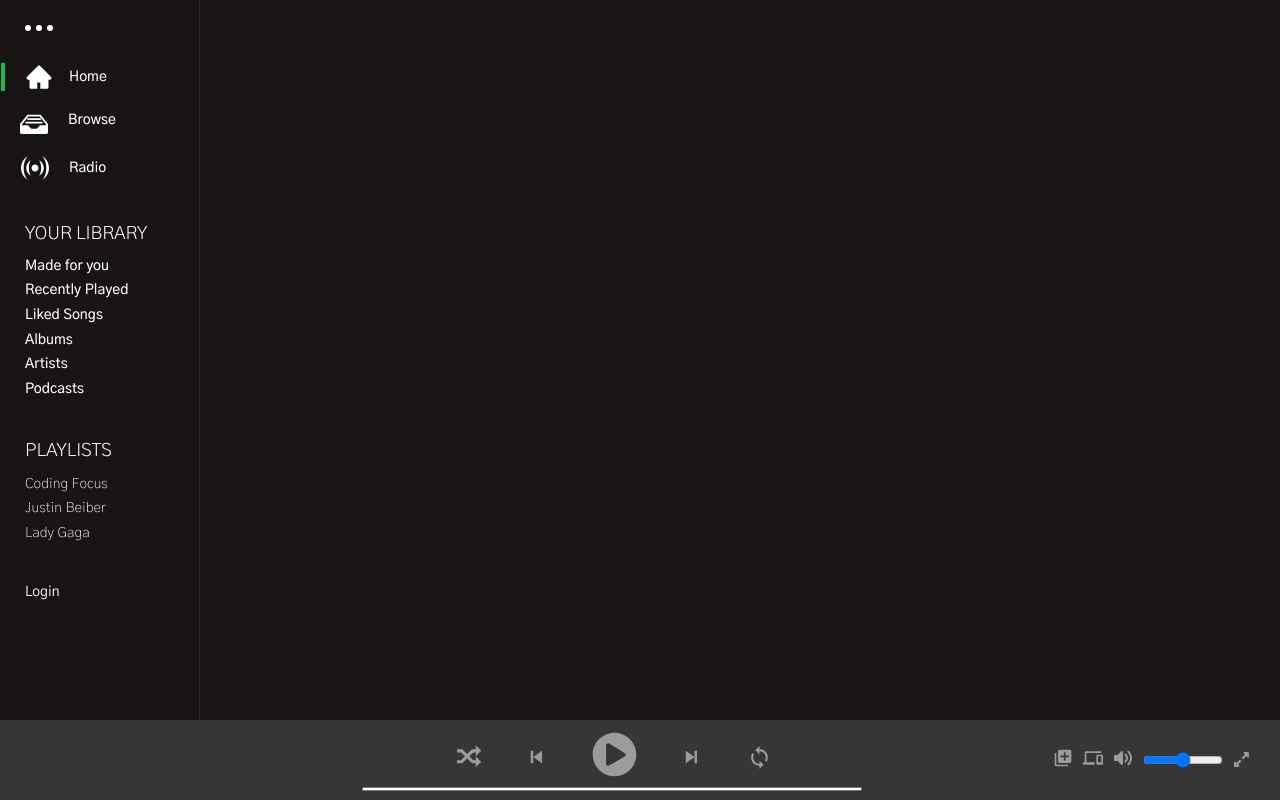
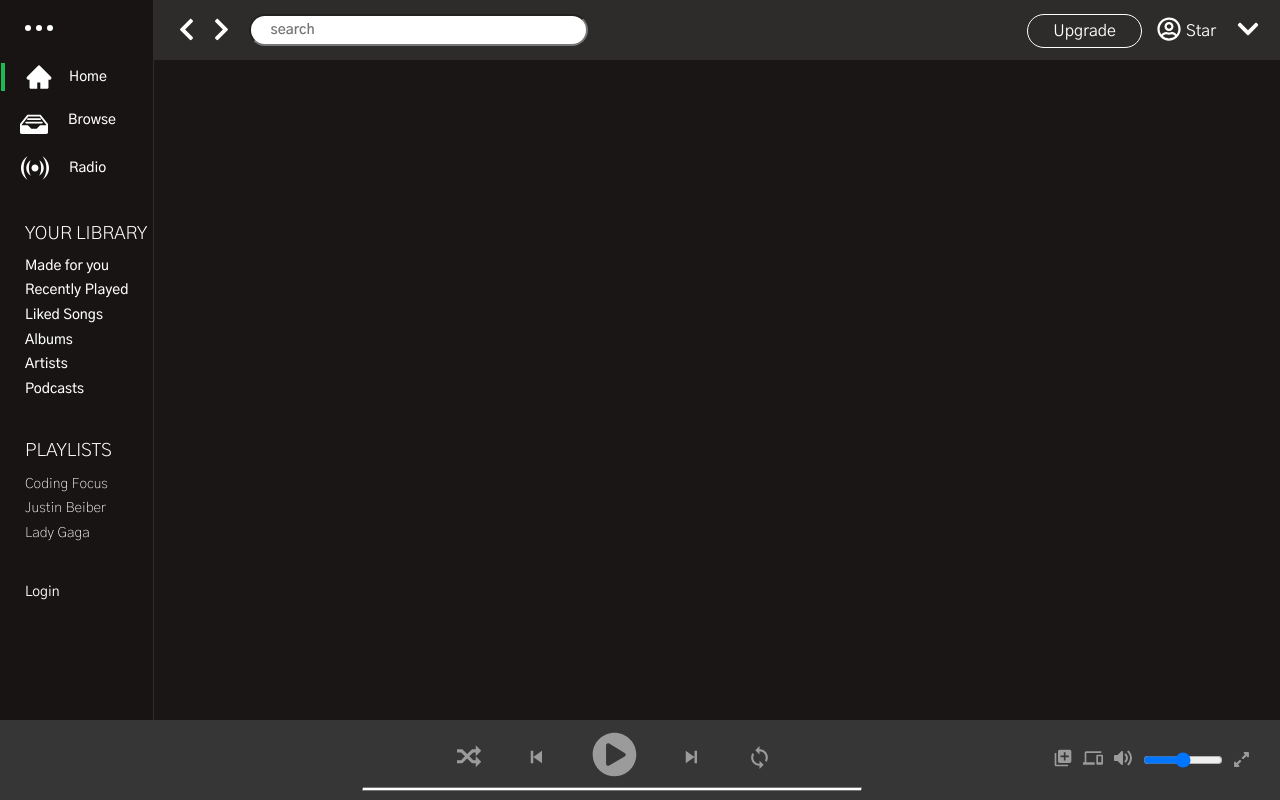
Before and after one commit to SyedHammad06/Spotify-Clone, a React (Create React App) app in the folder client/: page / in a window 1280 px wide. Built offline with nearby package versions, Linux system fonts and the light colour scheme; no server answers.

Commit message:
completed app component Day 4

```diff
--- a/client/src/App.js
+++ b/client/src/App.js
@@ -1,7 +1,8 @@
 import { useState, useEffect } from 'react';
+import SideDrawer from './SideDrawer/SideDrawer';
+import Search from './Search bar/Search';
 import Player from './Player/Player';
 import './App.css';
-import SideDrawer from './SideDrawer/SideDrawer';
 
 const App = () => {
   const [apiText, setApiText] = useState('');
@@ -23,6 +24,7 @@ const App = () => {
 
   return (
     <div className='App'>
+      <Search />
       <SideDrawer playlist={playlistArr} />
       <Player />
     </div>
--- /dev/null
+++ b/client/src/Search bar/Search.js
@@ -0,0 +1,43 @@
+import {
+  FaChevronLeft,
+  FaChevronRight,
+  FaRegUserCircle,
+  FaChevronDown,
+} from 'react-icons/fa';
+import { withRouter } from 'react-router-dom';
+import classes from './Search.module.css';
+
+const search = (props) => {
+  return (
+    <div className={classes.Search}>
+      <div className={classes.Left}>
+        <FaChevronLeft
+          size={25}
+          className={classes.Icons}
+          color='white'
+          style={{ marginRight: 10 }}
+          onClick={props.history.goBack}
+        />
+        <FaChevronRight
+          size={25}
+          className={classes.Icons}
+          color='white'
+          onClick={props.history.goForward}
+        />
+        <input type='text' placeholder='search' />
+      </div>
+      <div className={classes.Right}>
+        <a href='/' className={classes.Btn}>
+          Upgrade
+        </a>
+        <span>
+          <FaRegUserCircle className={classes.Icon} size={24} color='white' />
+          <span className={classes.Text}>Star</span>
+        </span>
+        <FaChevronDown className={classes.Icon} size={24} color='white' />
+      </div>
+    </div>
+  );
+};
+
+export default withRouter(search);
--- /dev/null
+++ b/client/src/Search bar/Search.module.css
@@ -0,0 +1,55 @@
+.Search {
+  width: 88%;
+  height: 6rem;
+  padding: 1rem 2rem;
+  position: fixed;
+  top: 0;
+  right: 0;
+  display: flex;
+  justify-content: space-between;
+  align-items: center;
+  background-color: rgb(46, 43, 43);
+}
+
+.Left input {
+  margin-left: 1.5rem;
+  padding: 0.5rem 2rem;
+  border-radius: 5rem;
+  font-family: inherit;
+  font-size: 1.4rem;
+  font-weight: 600;
+  transform: translateY(-8px);
+}
+
+.Search input:focus {
+  outline: none;
+}
+
+.Icons {
+  margin-top: 1rem;
+}
+
+.Btn {
+  display: inline-block;
+  padding: 0.5rem 2.5rem;
+  color: white;
+  border-radius: 5rem;
+  text-decoration: none;
+  border: 1px solid #fff;
+  font-size: 1.6rem;
+  margin-right: 1.5rem;
+  transform: translateY(-5px);
+}
+
+.Text {
+  color: white;
+  font-size: 1.6rem;
+  display: inline-block;
+  margin-right: 2rem;
+  margin-left: 0.5rem;
+  transform: translateY(-5px);
+}
+
+.Icon {
+  margin-top: 1rem;
+}
--- a/client/src/SideDrawer/SideDrawer.module.css
+++ b/client/src/SideDrawer/SideDrawer.module.css
@@ -2,7 +2,7 @@
 /* green: 1db954 */
 
 .SideDrawer {
-  width: 20rem;
+  width: 12%;
   height: 90vh;
   overflow-y: scroll;
   color: white;
```
Also changed, not shown: 1 other file (tests, documents, lock files or other folders).
